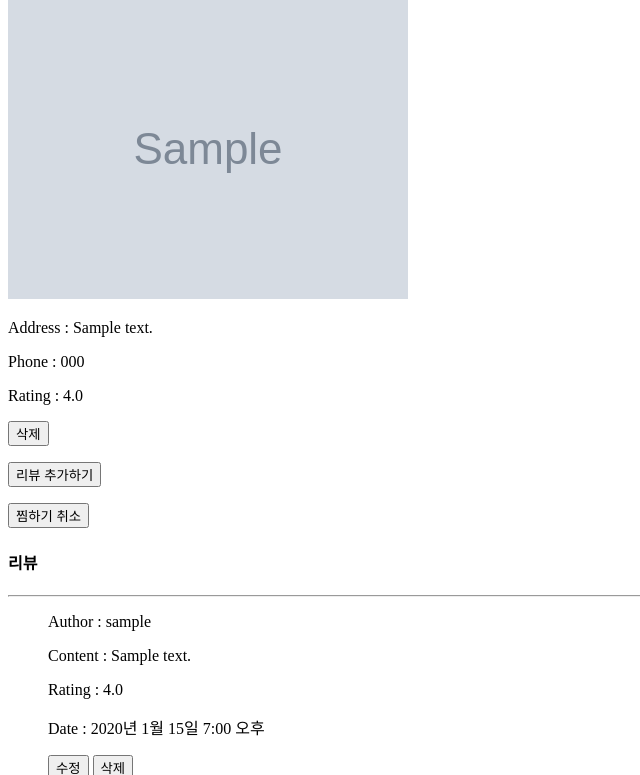
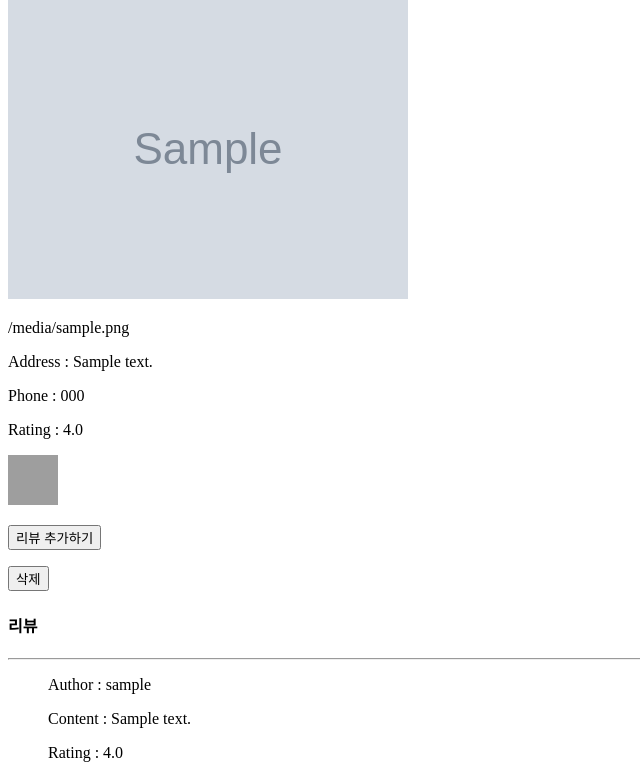
Before and after one commit to khseon7/Team-H_Project, a Django app: page /detail/1/ in a window 1280 px wide. Shown: the part 139-914 px from the top of the page, without its empty margins (0-640 px from the left). Run offline with Django 4.2, Linux system fonts and the light colour scheme; a user stored in the database is signed in; tables that the repository leaves empty hold one stand-in row (values such as "Sample post"); grey boxes marked "Sample" are stand-in pictures; parts of the project's set-up code (start-up, migrations or seed data) failed here and were passed over; grey boxes are pictures that could not be loaded.

Commit message:
찜하기 버튼 변경

```diff
--- a/HotPlaceList/templates/hotplist/detail.html
+++ b/HotPlaceList/templates/hotplist/detail.html
@@ -3,18 +3,20 @@
 <h1><a href="{% url 'hotplist:index' %}">Home</a></h1>
 <h1>{{HP_data.placename}}</h1>
 <img src="{{HP_data.image.url}}" width="400px">
+<p>{{HP_data.image.url}}</p>
 <p>Address : {{HP_data.address}}</p>
 <p>Phone : {{HP_data.phone}}</p>
 <p>Rating : {{HP_data.rating}}</p>
+{% if user.is_authenticated %}
+
+{%if request.user == Want_data.user and Want_data.want_count == 1 %}
+<p><a href="{% url 'hotplist:del_want_place' HP_data.id %}"><img src="\media\images\pngwing.com (1).png" width="50px" height="50px"></a></p>
+{% else %}
+<p><a href="{% url 'hotplist:want_place' HP_data.id %}"><img src="\media\images\pngegg (1).png" width="50px" height="50px"></a></p>
+{%endif%}
+<p><a href="{% url 'hotplist:new_review' HP_data.id %}"><button>리뷰 추가하기</button></a></p>
 {% if request.user.is_superuser %}
 <a href="{% url 'hotplist:delete_place' HP_data.id%}"><button>삭제</button></a>
-{%endif%}
-{% if user.is_authenticated %}
-<p><a href="{% url 'hotplist:new_review' HP_data.id %}"><button>리뷰 추가하기</button></a></p>
-{%if request.user == Want_data.user and Want_data.want_count == 1 %}
-<p><a href="{% url 'hotplist:del_want_place' HP_data.id %}"><button>찜하기 취소</button></a></p>
-{% else %}
-<p><a href="{% url 'hotplist:want_place' HP_data.id %}"><button>찜하기</button></a></p>
 {%endif%}
 {%endif%}
 <h4>리뷰</h4>
```
